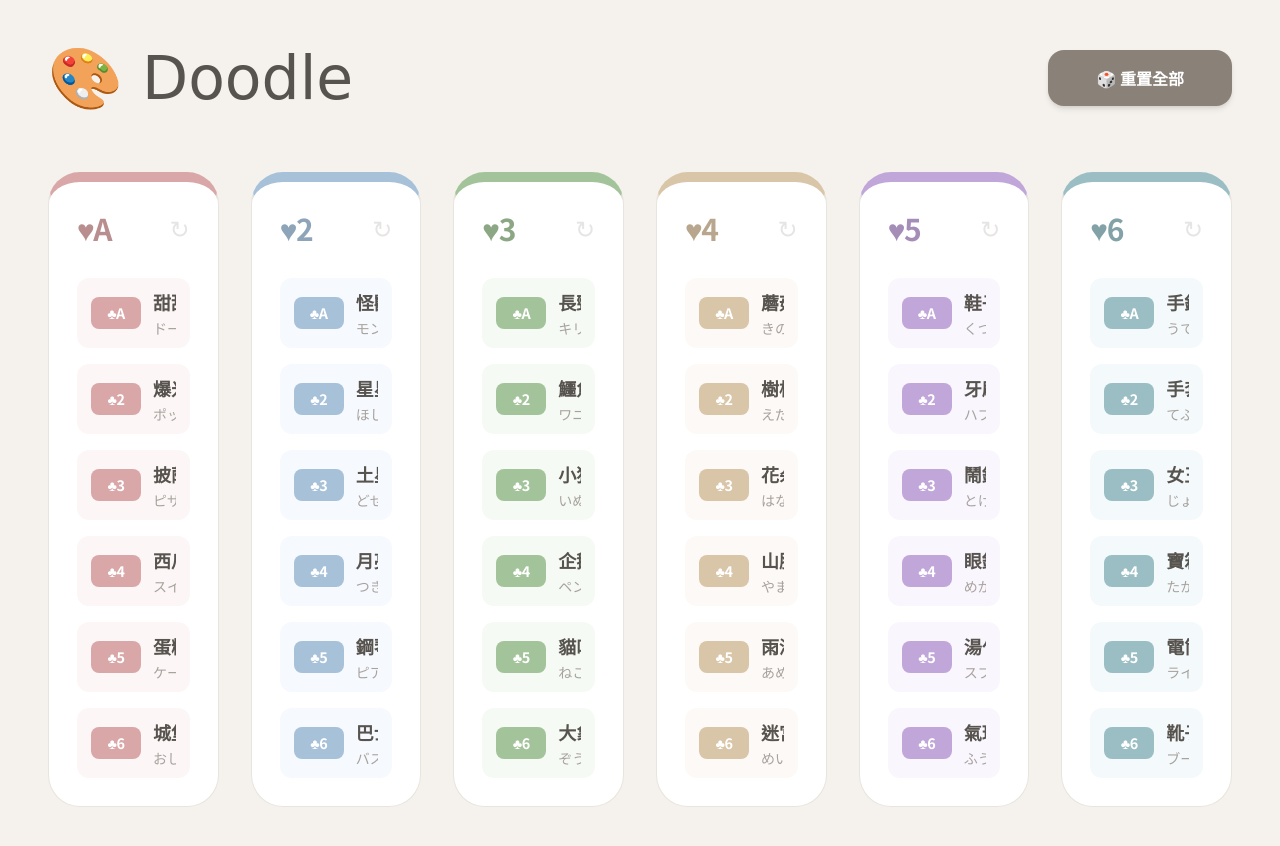
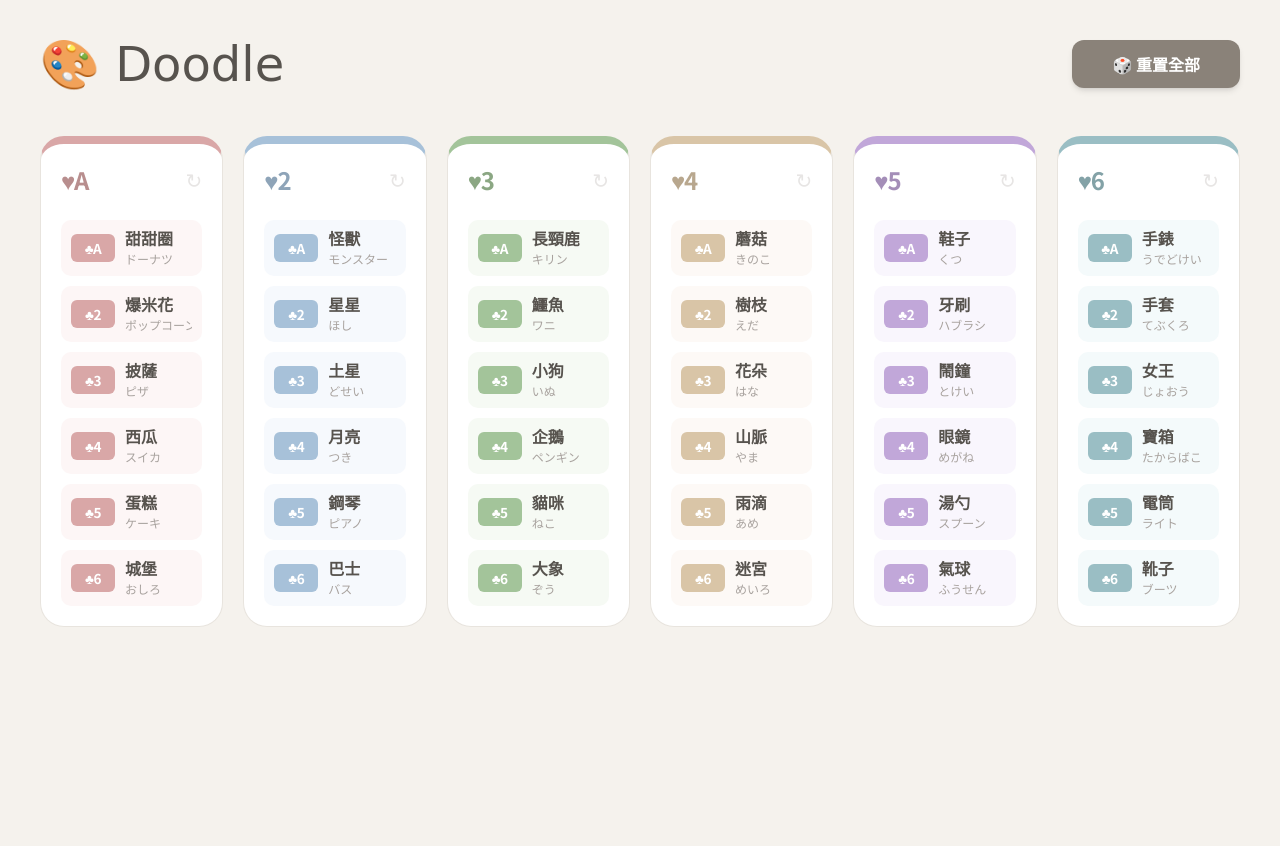
Before and after one commit to hsinish/doodle, a plain HTML site: page index.html in a window 1280 px wide. After the commit the page ends 800 px from the top, so only its background shows below. Drawn offline with nearby package versions, Linux system fonts and the light colour scheme; a web font is replaced by a local one.

Commit message:
Update index.html
修改文字被裁切問題

```diff
--- a/index.html
+++ b/index.html
@@ -24,7 +24,7 @@
             transition: all 0.4s cubic-bezier(0.165, 0.84, 0.44, 1);
             background: #ffffff;
             border: 1px solid #e8e4de;
-            min-height: 480px;
+            min-height: 440px; /* 略微調低高度以適應緊湊佈局 */
         }
 
         .card:hover {
@@ -47,37 +47,37 @@
         }
 
         .prompt-item {
-            border-radius: 12px;
-            padding: 10px 14px;
+            border-radius: 10px; /* 稍微縮小圓角 */
+            padding: 8px 10px; /* 縮小內距 */
             display: flex;
             align-items: center;
-            gap: 12px;
+            gap: 10px; /* 縮小間距 */
             transition: all 0.2s;
-            overflow: hidden; /* 確保內容不溢出 */
+            overflow: hidden;
         }
 
         .number-badge {
             color: #ffffff;
-            width: 50px;
-            height: 32px;
+            width: 44px; /* 縮小寬度 */
+            height: 28px; /* 縮小高度 */
             display: flex;
             align-items: center;
             justify-content: center;
-            border-radius: 8px;
+            border-radius: 6px;
             font-weight: 700;
-            font-size: 0.9rem;
+            font-size: 0.85rem; /* 縮小字體 */
             flex-shrink: 0;
-            gap: 2px;
+            gap: 1px;
             letter-spacing: -0.5px;
         }
 
         /* 舒緩配色系統 */
-        .theme-A { --theme-color: #d9a7a7; --bg-color: #fdf6f6; } /* 柔粉木 */
-        .theme-B { --theme-color: #a7c1d9; --bg-color: #f6f9fd; } /* 靜謐藍 */
-        .theme-C { --theme-color: #a3c49a; --bg-color: #f6faf4; } /* 草本綠 */
-        .theme-D { --theme-color: #d9c5a7; --bg-color: #fdf9f6; } /* 焦糖米 */
-        .theme-E { --theme-color: #c1a7d9; --bg-color: #f9f6fd; } /* 薰衣草灰 */
-        .theme-F { --theme-color: #9abec4; --bg-color: #f4fafb; } /* 冷翠藍 */
+        .theme-A { --theme-color: #d9a7a7; --bg-color: #fdf6f6; }
+        .theme-B { --theme-color: #a7c1d9; --bg-color: #f6f9fd; }
+        .theme-C { --theme-color: #a3c49a; --bg-color: #f6faf4; }
+        .theme-D { --theme-color: #d9c5a7; --bg-color: #fdf9f6; }
+        .theme-E { --theme-color: #c1a7d9; --bg-color: #f9f6fd; }
+        .theme-F { --theme-color: #9abec4; --bg-color: #f4fafb; }
 
         .theme-border { border-top-color: var(--theme-color) !important; }
         .theme-text { color: var(--theme-color) !important; filter: brightness(0.85); }
@@ -95,25 +95,24 @@
         }
     </style>
 </head>
-<body class="p-6 md:p-12">
+<body class="p-6 md:p-10">
 
     <div class="max-w-[1800px] mx-auto">
-        <!-- Header 區塊：已移除副標題，維持左 Logo 右按鈕佈局 -->
-        <header class="flex flex-row justify-between items-center mb-16 gap-4">
+        <header class="flex flex-row justify-between items-center mb-12 gap-4">
             <div class="flex flex-col items-start">
-                <h1 class="kids-title text-4xl md:text-6xl text-stone-600 flex items-center gap-4">
+                <h1 class="kids-title text-4xl md:text-5xl text-stone-600 flex items-center gap-3">
                     🎨 Doodle
                 </h1>
             </div>
             <button
                 onclick="refreshAll()"
-                class="btn-refresh text-white text-sm md:text-base font-bold py-3 md:py-4 px-6 md:px-12 rounded-xl md:rounded-2xl transform active:scale-95 transition-all shadow-md"
+                class="btn-refresh text-white text-sm md:text-base font-bold py-3 px-6 md:px-10 rounded-xl transform active:scale-95 transition-all shadow-md"
             >
                 🎲 重置全部
             </button>
         </header>
 
-        <div id="grid" class="grid grid-cols-1 sm:grid-cols-2 md:grid-cols-3 xl:grid-cols-6 gap-8">
+        <div id="grid" class="grid grid-cols-1 sm:grid-cols-2 md:grid-cols-3 xl:grid-cols-6 gap-5">
             <!-- 卡片由 JavaScript 自動生成 -->
         </div>
     </div>
@@ -164,15 +163,15 @@
             const topics = shuffle([...group.pool]).slice(0, 6);
 
             const card = document.createElement('div');
-            card.className = `card border-t-[10px] theme-border ${group.theme} rounded-[32px] p-7 fade-in relative flex flex-col`;
+            card.className = `card border-t-[8px] theme-border ${group.theme} rounded-[24px] p-5 fade-in relative flex flex-col`;
             card.id = `group-${index}`;
 
             const header = `
-                <div class="flex justify-between items-center mb-8">
-                    <span class="text-3xl font-black theme-text tracking-tighter">${group.id}</span>
+                <div class="flex justify-between items-center mb-6">
+                    <span class="text-2xl font-black theme-text tracking-tighter">${group.id}</span>
                     <button
                         onclick="refreshOne(${index})"
-                        class="text-stone-200 hover:text-stone-400 transition-colors text-2xl"
+                        class="text-stone-200 hover:text-stone-400 transition-colors text-xl"
                         title="換一組"
                     >
                         ↻
@@ -181,13 +180,13 @@
             `;
 
             const list = `
-                <div class="flex flex-col gap-4 flex-grow">
+                <div class="flex flex-col gap-2.5 flex-grow">
                     ${topics.map((t, i) => `
                         <div class="prompt-item theme-item-bg flex-nowrap">
                             <div class="number-badge theme-badge-bg">${clubIcons[i]}</div>
                             <div class="flex flex-col overflow-hidden">
-                                <span class="text-base md:text-lg font-bold text-stone-600 leading-tight whitespace-nowrap">${t.ch}</span>
-                                <span class="jp-text text-xs md:text-sm text-stone-400 mt-0.5 whitespace-nowrap">${t.jp}</span>
+                                <span class="text-[15px] xl:text-[16px] font-bold text-stone-600 leading-tight whitespace-nowrap">${t.ch}</span>
+                                <span class="jp-text text-[11px] xl:text-[12px] text-stone-400 mt-0.5 whitespace-nowrap">${t.jp}</span>
                             </div>
                         </div>
                     `).join('')}
```
